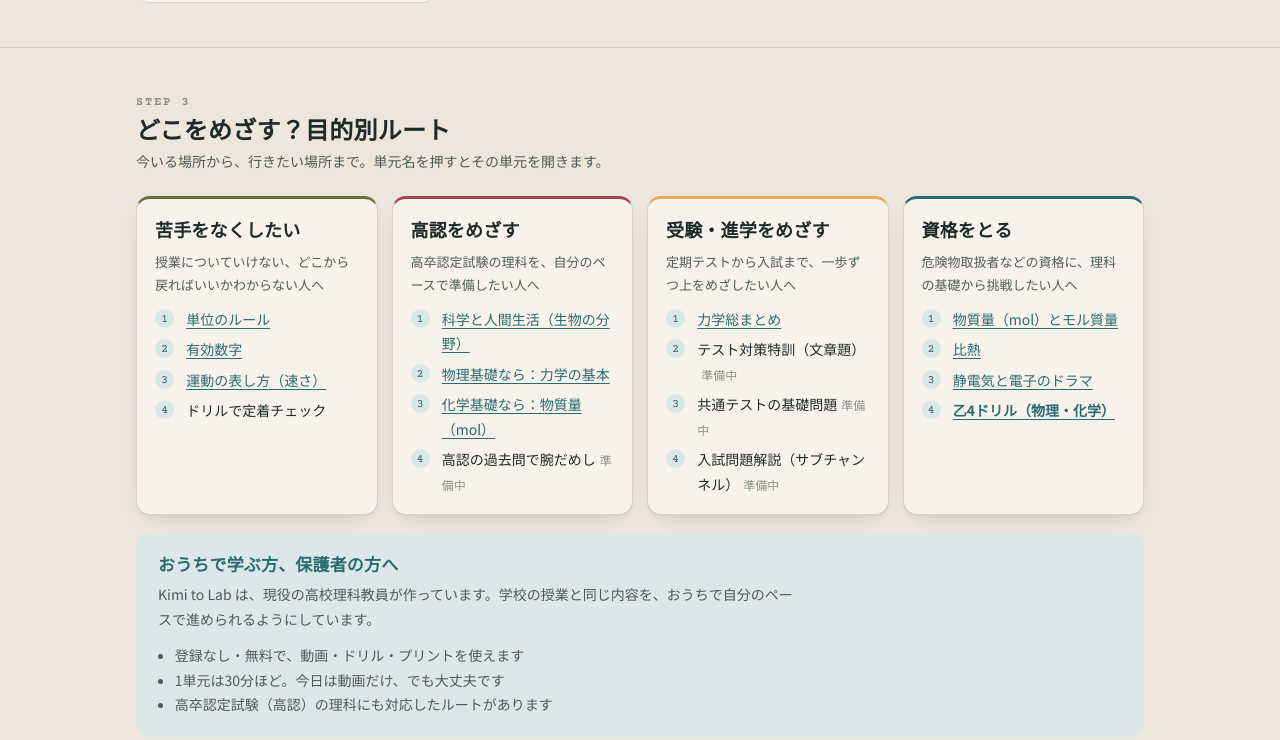
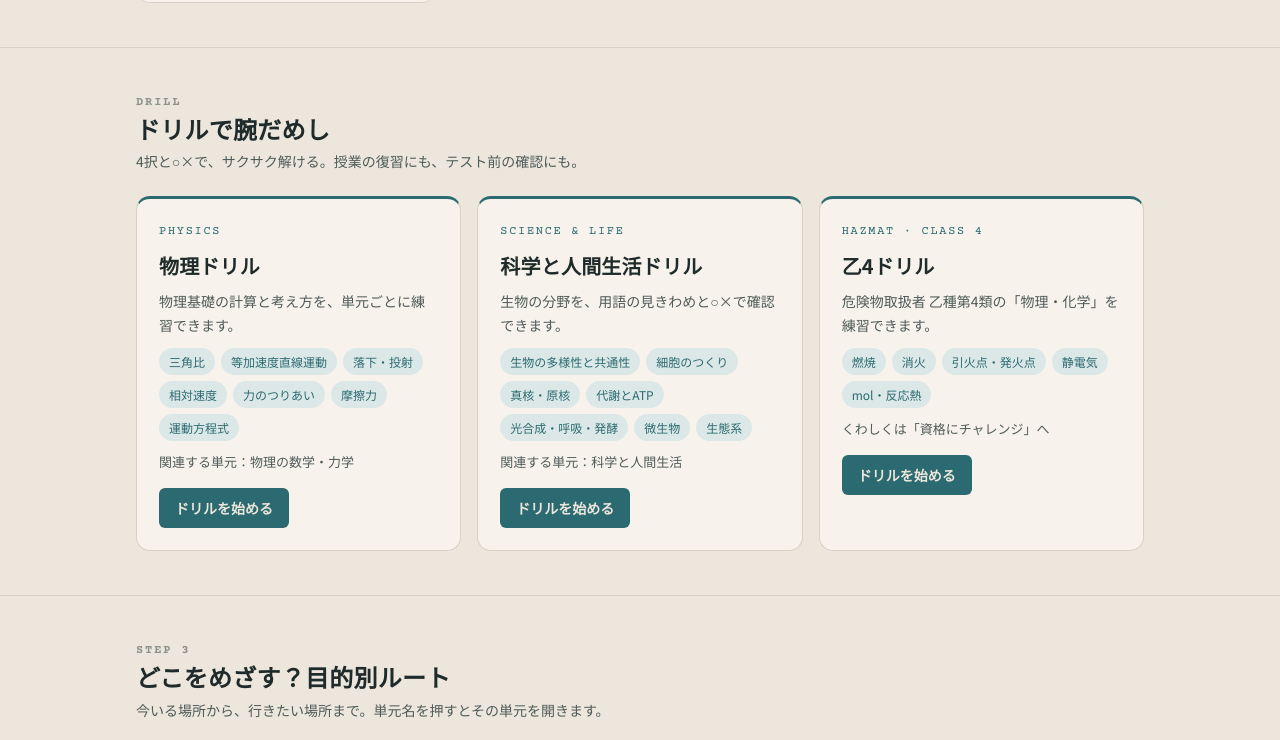
Before and after one commit to sak19lab/sak19lab.github.io, a plain HTML site: page index.html in a window 1280 px wide. Shown: the part 1594-2334 px from the top of the page. Drawn offline with nearby package versions, Linux system fonts and the light colour scheme; a web font is replaced by a local one.

Commit message:
「ドリルで腕だめし」コーナーを追加し、科人ドリルの単元を更新
Co-Authored-By: Claude Opus 5.5 <noreply@anthropic.com>
Claude-Session: https://claude.ai/code/session_01995pqJYVUnc7jqRAyeMiQp

```diff
--- a/index.html
+++ b/index.html
@@ -157,7 +157,7 @@ section + section{border-top:1px solid var(--line)}
 .route.r4{border-top:3px solid var(--accent)}
 .route li a{color:var(--accent);text-underline-offset:3px;font-weight:700}
 /* 資格にチャレンジ */
-.quals{display:grid;grid-template-columns:repeat(auto-fill,minmax(min(100%,340px),1fr));gap:16px}
+.quals{display:grid;grid-template-columns:repeat(auto-fill,minmax(min(100%,300px),1fr));gap:16px}
 .qual{background:var(--card);border:1px solid var(--line);border-radius:14px;padding:22px;display:flex;flex-direction:column;gap:10px;min-width:0;border-top:3px solid var(--accent)}
 .qual .lv{font-family:var(--mono);font-size:12px;letter-spacing:.14em;color:var(--accent)}
 .qual h3{font-size:20px}
@@ -231,7 +231,7 @@ a.fbtn:hover{border-color:var(--accent);transform:translateY(-2px)}
 <header class="top"><div class="wrap">
   <a class="logo" href="#top">Kimi <span>to</span> Lab</a>
   <nav class="links">
-    <a href="#stuck">つまずき診断</a><a href="#map">単元マップ</a><a href="#routes">目的別ルート</a><a href="#quals">資格</a><a href="#daily">今日の1問</a><a href="#teachers">先生方へ</a>
+    <a href="#stuck">つまずき診断</a><a href="#map">単元マップ</a><a href="#drills">ドリル</a><a href="#routes">目的別ルート</a><a href="#quals">資格</a><a href="#daily">今日の1問</a><a href="#teachers">先生方へ</a>
   </nav>
 </div></header>
 
@@ -272,6 +272,15 @@ a.fbtn:hover{border-color:var(--accent);transform:translateY(-2px)}
     <ul class="lessons" id="lessons"></ul>
     <div class="panel" id="panel" aria-live="polite"></div>
   </div>
+</div></section>
+
+<section id="drills"><div class="wrap">
+  <div class="sec-head"><div>
+    <div class="eyebrow">DRILL</div>
+    <h2>ドリルで腕だめし</h2>
+    <p>4択と○×で、サクサク解ける。授業の復習にも、テスト前の確認にも。</p>
+  </div></div>
+  <div class="quals" id="drillList"></div>
 </div></section>
 
 <section id="routes"><div class="wrap">
@@ -381,7 +390,7 @@ const SUBJECTS=[
  {id:"elec",name:"電磁気",lessons:[
   ["静電気と電子のドラマ",{}],["電流の正体とオームの法則",{}],["直列・並列回路と合成抵抗",{}],["ジュールの法則と電気代",{}],["電流が作る磁場",{}],["モーターの仕組み",{}],["電磁誘導",{}],["交流の正体と実効値",{}],["変圧器・送電・整流・電磁波",{}]]},
  {id:"kajin",name:"科学と人間生活",lessons:[
-  ["生物の多様性と共通性",{d:KD}],["細胞のつくり",{d:KD}],["真核細胞と原核細胞",{d:KD}],["代謝",{d:KD}]]},
+  ["生物の多様性と共通性",{d:KD}],["細胞のつくり",{d:KD}],["真核細胞と原核細胞",{d:KD}],["代謝",{d:KD}],["光合成・呼吸・発酵",{d:KD}],["微生物の種類",{d:KD}],["生態系と微生物",{d:KD}]]},
  {id:"chem",name:"化学基礎",lessons:[
   ["原子・周期表・化学結合",{}],["物質量（mol）とモル質量",{}],["化学反応式とmol",{}],["熱化学方程式",{}]]}
 ];
@@ -405,6 +414,15 @@ const ROUTES=[
   {t:"物質量（mol）とモル質量",to:["chem",1]},{t:"比熱",to:["heat",1]},{t:"静電気と電子のドラマ",to:["elec",0]},{t:"乙4ドリル（物理・化学）",href:"https://sak19lab.github.io/physics/otsu4-drill/"}]}
 ];
 // 資格カード：増やすときはここに1つ足すだけ
+// ドリル一覧：増やすときはここに1つ足すだけ
+const DRILLS=[
+ {lv:"PHYSICS",title:"物理ドリル",desc:"物理基礎の計算と考え方を、単元ごとに練習できます。",
+  chips:["三角比","等加速度直線運動","落下・投射","相対速度","力のつりあい","摩擦力","運動方程式"],rel:"関連する単元：物理の数学・力学",url:DR},
+ {lv:"SCIENCE & LIFE",title:"科学と人間生活ドリル",desc:"生物の分野を、用語の見きわめと○×で確認できます。",
+  chips:["生物の多様性と共通性","細胞のつくり","真核・原核","代謝とATP","光合成・呼吸・発酵","微生物","生態系"],rel:"関連する単元：科学と人間生活",url:KD},
+ {lv:"HAZMAT · CLASS 4",title:"乙4ドリル",desc:"危険物取扱者 乙種第4類の「物理・化学」を練習できます。",
+  chips:["燃焼","消火","引火点・発火点","静電気","mol・反応熱"],rel:"くわしくは「資格にチャレンジ」へ",url:"https://sak19lab.github.io/physics/otsu4-drill/"}
+];
 const QUALS=[
  {lv:"HAZMAT · CLASS 4",title:"危険物取扱者 乙種第4類",desc:"「物理・化学」の分野を、4択と○×で練習できます。最後は本番形式の模試10問で腕だめし。",
   chips:["燃焼のしくみ","消火の理論","引火点・発火点","比重と蒸気比重","比熱・熱膨張","静電気","mol・反応熱","有機化合物"],
@@ -436,6 +454,7 @@ function renderPanel(){
 function renderAll(){renderTabs();renderLessons();renderPanel();try{localStorage.setItem("ktl-cur",JSON.stringify(cur))}catch(e){}}
 $("#stuckList").innerHTML=STUCK.map((s,i)=>`<button data-k="${i}"><span class="say">「${s.say}」</span><span class="go">→ ${s.go}</span></button>`).join("");
 $("#stuckList").addEventListener("click",e=>{const b=e.target.closest("button");if(!b)return;const [sub,i]=STUCK[b.dataset.k].to;cur={sub,i};renderAll();$("#map").scrollIntoView({behavior:"smooth"})});
+$("#drillList").innerHTML=DRILLS.map(q=>`<div class="qual"><div class="lv">${q.lv}</div><h3>${q.title}</h3><p>${q.desc}</p><div class="chips">${q.chips.map(c=>`<span>${c}</span>`).join("")}</div><div class="link">${q.rel}</div><a class="go" href="${q.url}" target="_blank" rel="noopener">ドリルを始める</a></div>`).join("");
 $("#qualList").innerHTML=QUALS.map(q=>`<div class="qual"><div class="lv">${q.lv}</div><h3>${q.title}</h3><p>${q.desc}</p><div class="chips">${q.chips.map(c=>`<span>${c}</span>`).join("")}</div><div class="link">${q.rel}</div><a class="go" href="${q.url}" target="_blank" rel="noopener">ドリルを始める</a></div>`).join("");
 $("#routeList").innerHTML=ROUTES.map((r,ri)=>`<div class="route ${r.c}"><h3>${r.title}</h3><div class="for">${r.for}</div><ol>${r.steps.map((s,si)=>`<li><span>${s.to?`<button data-r="${ri}" data-s="${si}">${s.t}</button>`:s.href?`<a href="${s.href}" target="_blank" rel="noopener">${s.t}</a>`:s.t}${s.soon?`<span class="soon">準備中</span>`:""}</span></li>`).join("")}</ol></div>`).join("");
 $("#routeList").addEventListener("click",e=>{const b=e.target.closest("button");if(!b)return;const [sub,i]=ROUTES[b.dataset.r].steps[b.dataset.s].to;cur={sub,i};renderAll();$("#map").scrollIntoView({behavior:"smooth"})});
```
